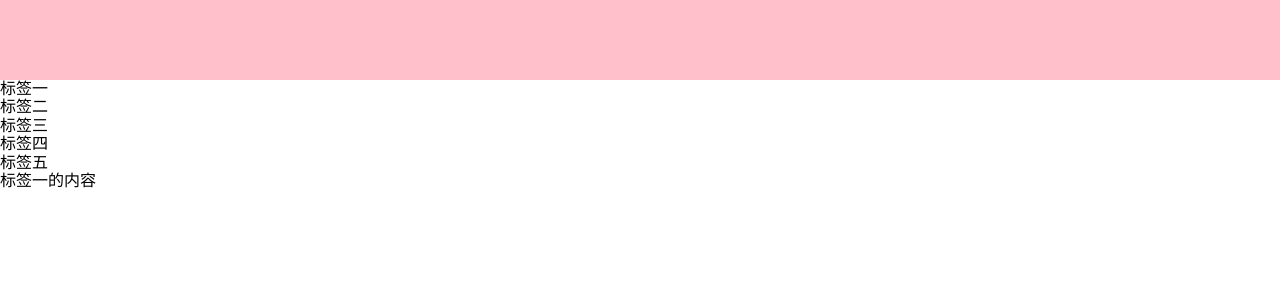
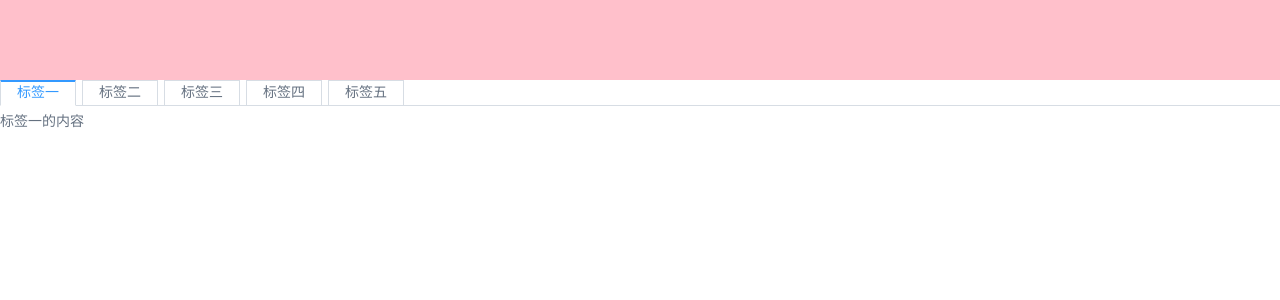
Before and after one commit to cicidoll/ppsucClassRoom, a Vue app: page / in a window 1280 px wide. Shown: the top 300 px of the page. Built offline with nearby package versions, Linux system fonts and the light colour scheme.

Commit message:
first commit

```diff
--- a/src/components/Tabs.vue
+++ b/src/components/Tabs.vue
@@ -94,4 +94,43 @@ export default {
 </script>
 
 <style scoped>
+.tabs{
+  font-size: 14px;
+  color: #657180;
+}
+.tabs-bar:after{
+  content: '';
+  display: block;
+  width: 100%;
+  height: 1px;
+  background: #d7dde4;
+  margin-top: -1px;
+}
+.tabs-tab{
+  display: inline-block;
+  padding: 4px 16px;
+  margin-right: 6px;
+  background-color: #fff;
+  border: 1px solid #d7dde4;
+  cursor: pointer;
+  position: relative;
+}
+.tabs-tab-active{
+  color: #3399ff;
+  border-top: 1px solid #3399ff;
+  border-bottom: 1px solid #fff;
+}
+.tabs-tab-active:before{
+  content: '';
+  display: block;
+  height: 1px;
+  background: #3399ff;
+  position: absolute;
+  top: 0;
+  left: 0;
+  right: 0;
+}
+.tabs-content{
+  padding: 8px 0;
+}
 </style>
```
